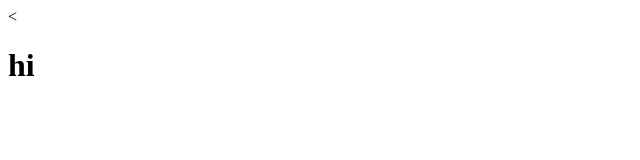
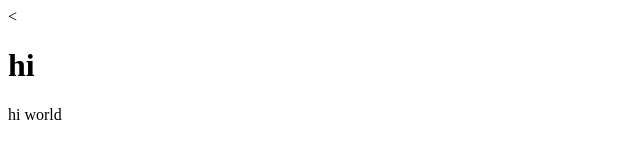
Before and after one commit to RiadHr/newgittest, a plain HTML site: page index.html in a window 1280 px wide. Shown: the full height of the page, 0-640 px from the left. Drawn offline with Linux system fonts and the light colour scheme.

Commit message:
file changed

```diff
--- a/index.html
+++ b/index.html
@@ -6,5 +6,6 @@
   </head>
   <body>
          <h1>hi</h1>
+         <p>hi world</p>
   </body>
 </html>
```
